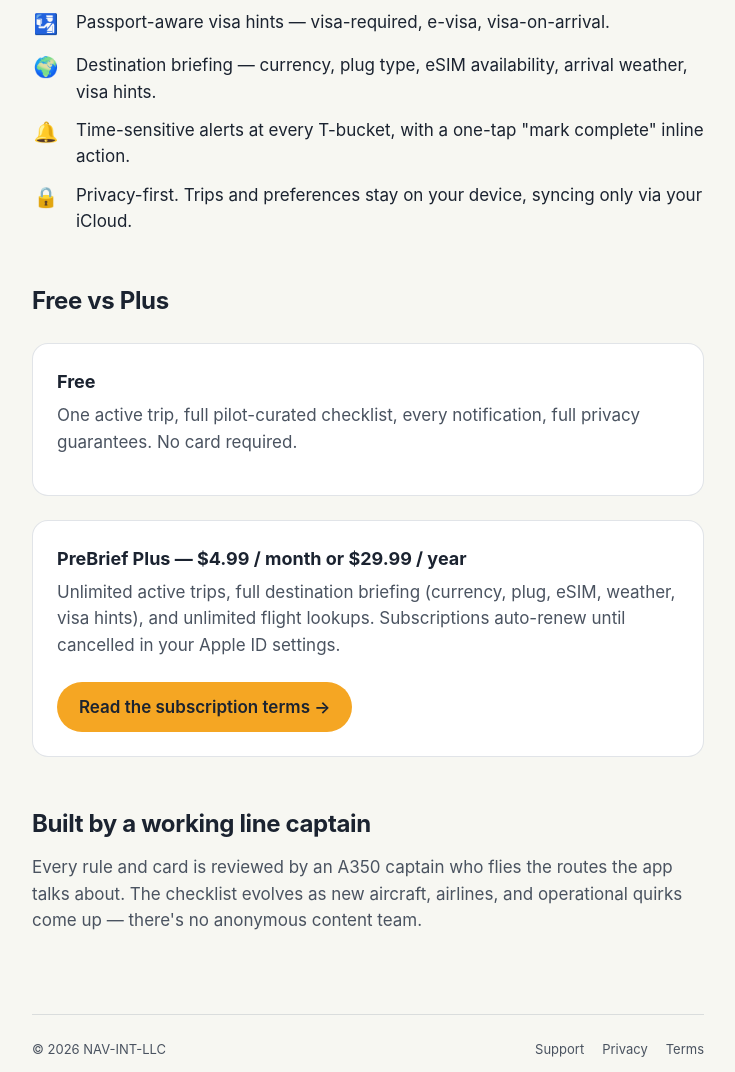
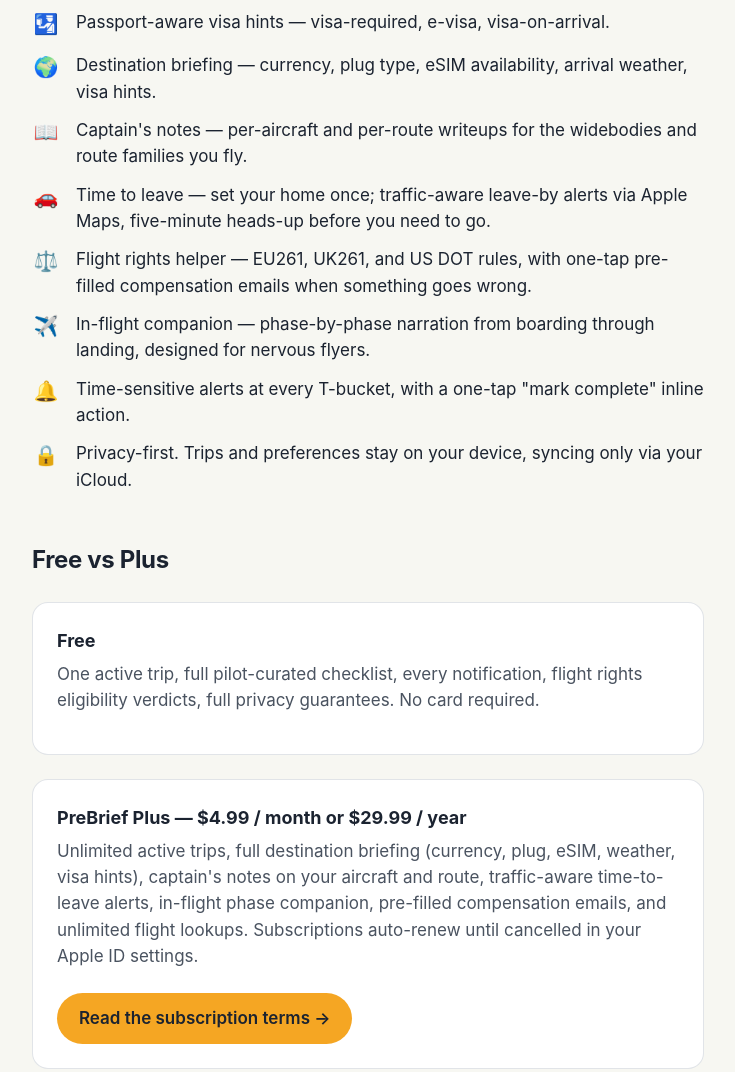
Before and after one commit to aerologefb/PreBrief, a plain HTML site: page docs/index.html in a window 1280 px wide. Shown: the part 768-1840 px from the top of the page, without its empty margins (272-1007 px from the left). Drawn offline with Linux system fonts and the light colour scheme.

Commit message:
Add files via upload

```diff
--- a/docs/index.html
+++ b/docs/index.html
@@ -32,17 +32,21 @@
   <div class="feature-row"><div class="icon">📋</div><p>Smart rules — long-haul, ultra-long-range, widebody, A380 / A350 / 787, per-airline carry-on policy.</p></div>
   <div class="feature-row"><div class="icon">🛂</div><p>Passport-aware visa hints — visa-required, e-visa, visa-on-arrival.</p></div>
   <div class="feature-row"><div class="icon">🌍</div><p>Destination briefing — currency, plug type, eSIM availability, arrival weather, visa hints.</p></div>
+  <div class="feature-row"><div class="icon">📖</div><p>Captain's notes — per-aircraft and per-route writeups for the widebodies and route families you fly.</p></div>
+  <div class="feature-row"><div class="icon">🚗</div><p>Time to leave — set your home once; traffic-aware leave-by alerts via Apple Maps, five-minute heads-up before you need to go.</p></div>
+  <div class="feature-row"><div class="icon">⚖️</div><p>Flight rights helper — EU261, UK261, and US DOT rules, with one-tap pre-filled compensation emails when something goes wrong.</p></div>
+  <div class="feature-row"><div class="icon">✈️</div><p>In-flight companion — phase-by-phase narration from boarding through landing, designed for nervous flyers.</p></div>
   <div class="feature-row"><div class="icon">🔔</div><p>Time-sensitive alerts at every T-bucket, with a one-tap "mark complete" inline action.</p></div>
   <div class="feature-row"><div class="icon">🔒</div><p>Privacy-first. Trips and preferences stay on your device, syncing only via your iCloud.</p></div>
 
   <h2>Free vs Plus</h2>
   <div class="card">
     <h3>Free</h3>
-    <p>One active trip, full pilot-curated checklist, every notification, full privacy guarantees. No card required.</p>
+    <p>One active trip, full pilot-curated checklist, every notification, flight rights eligibility verdicts, full privacy guarantees. No card required.</p>
   </div>
   <div class="card">
     <h3>PreBrief Plus — $4.99 / month or $29.99 / year</h3>
-    <p>Unlimited active trips, full destination briefing (currency, plug, eSIM, weather, visa hints), and unlimited flight lookups. Subscriptions auto-renew until cancelled in your Apple ID settings.</p>
+    <p>Unlimited active trips, full destination briefing (currency, plug, eSIM, weather, visa hints), captain's notes on your aircraft and route, traffic-aware time-to-leave alerts, in-flight phase companion, pre-filled compensation emails, and unlimited flight lookups. Subscriptions auto-renew until cancelled in your Apple ID settings.</p>
     <a class="cta" href="terms.html">Read the subscription terms →</a>
   </div>
 
```
